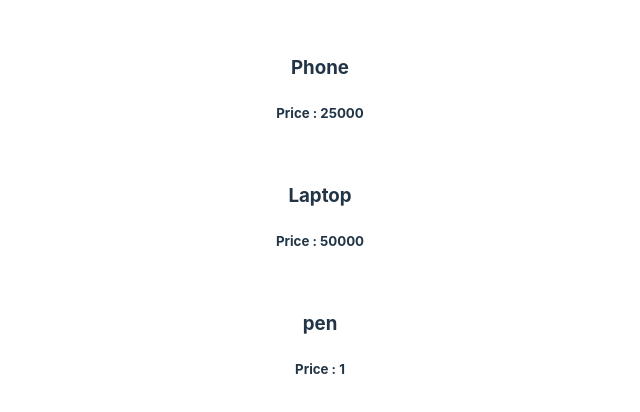
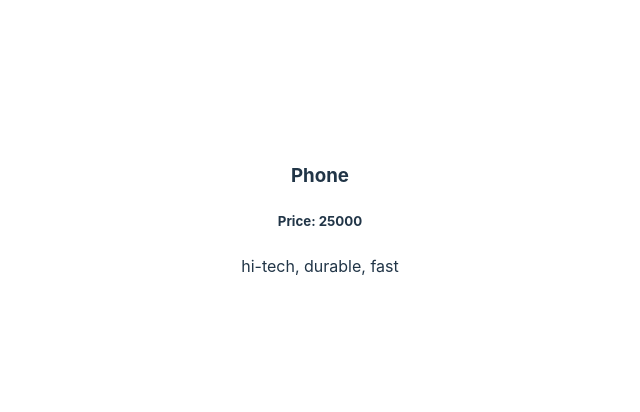
Before and after one commit to abhaytiwaricode/ReactJs-Practice-Code, a React (Vite) app in the folder basic-react-app/: page / in a window 1280 px wide. Shown: the part 174-586 px from the top of the page, without its empty margins (320-960 px from the left). Built offline with nearby package versions, Linux system fonts and the light colour scheme.

Commit message:
Passing Array

```diff
--- a/basic-react-app/src/components/Product.jsx
+++ b/basic-react-app/src/components/Product.jsx
@@ -1,10 +1,12 @@
+import PropTypes from 'prop-types';
 import './Product.css';
 
-function Product({ title, price = 1 }) {
+function Product({ title, price, features, features2 }) {
   return (
     <div className="Product">
       <h3>{title}</h3>
-      <h5>Price : {price}</h5>
+      <h5>Price: {price}</h5>
+      <p>{features}</p>
     </div>
   );
 }
--- a/basic-react-app/src/components/ProductTab.jsx
+++ b/basic-react-app/src/components/ProductTab.jsx
@@ -1,11 +1,15 @@
 import Product from './Product.jsx';
 
 function ProductTab() {
+  // let options = ['hi-tech', 'durable', 'fast'];
   return (
     <>
-      <Product title="Phone" price={25000} />
-      <Product title="Laptop" price={50000} />
-      <Product title="pen" />
+      <Product
+        title="Phone"
+        price={25000}
+        features={['hi-tech', 'durable', 'fast'].join(', ')}
+      />
+      {/* <Product title="Laptop" price={50000} features={options.join(', ')} /> */}
     </>
   );
 }
```
